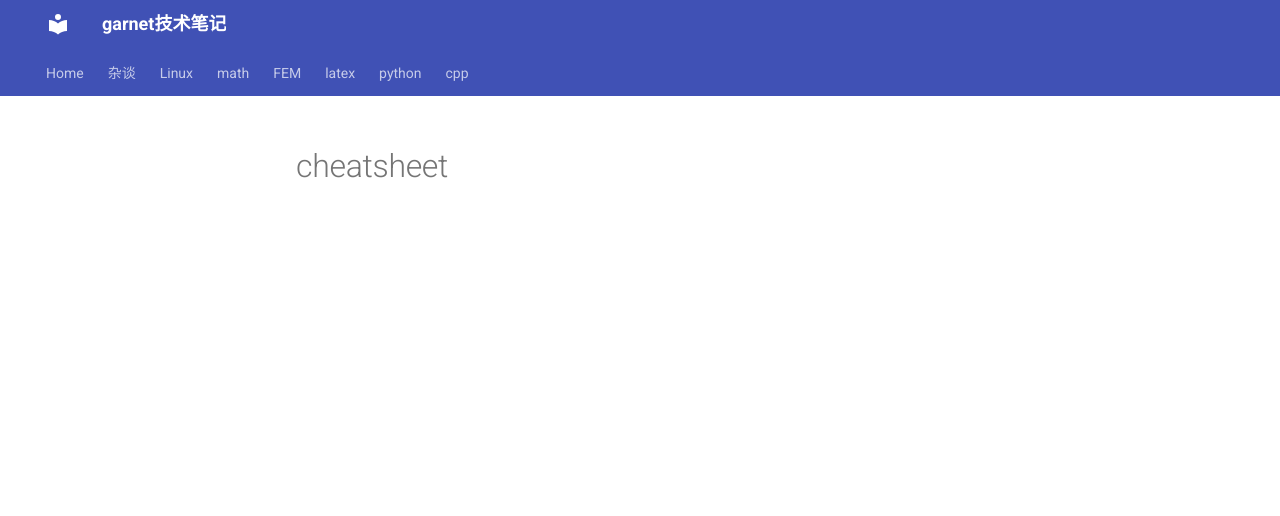
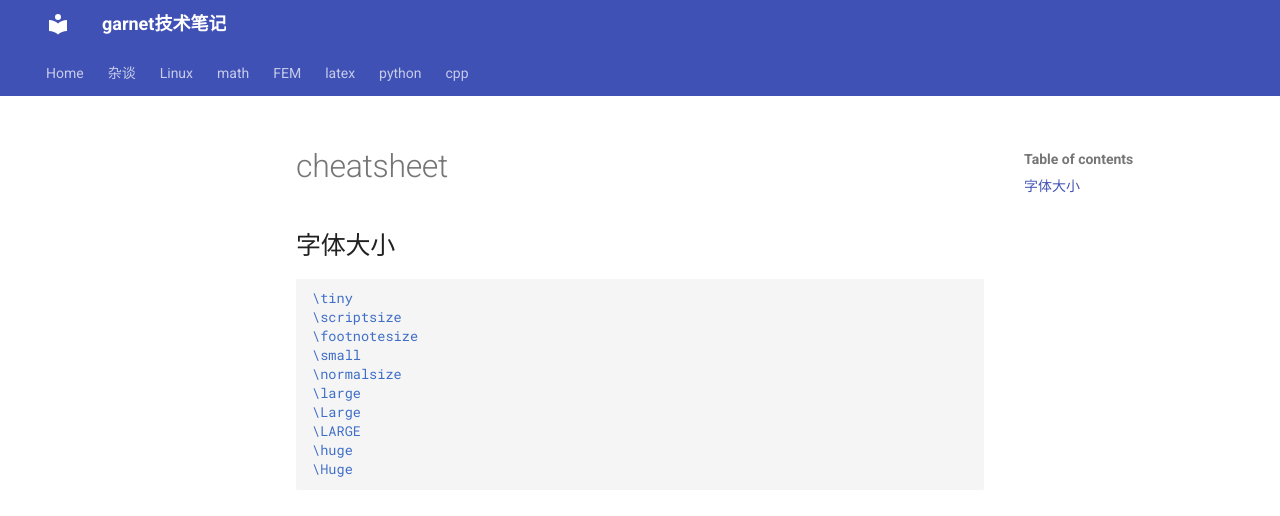
Before and after one commit to ymma98/technotes, an MkDocs documentation site: the page built from docs/latex/cheatsheet.md, in a window 1280 px wide. Shown: the top 516 px of the page. Built offline with MkDocs 1.6.1 and Material for MkDocs 9.7.7, drawn with Linux system fonts in a browser that asks for light colours.

Commit message:
docs/latex/cheatsheet.md updated from https://stackedit.cn/

````diff
--- a/docs/latex/cheatsheet.md
+++ b/docs/latex/cheatsheet.md
@@ -1,6 +1,19 @@
 # cheatsheet
 
+## 字体大小
 
+```tex
+\tiny
+\scriptsize
+\footnotesize
+\small
+\normalsize
+\large
+\Large
+\LARGE
+\huge
+\Huge
+```
 <!--stackedit_data:
-eyJoaXN0b3J5IjpbLTg5MjA1NTA1XX0=
+eyJoaXN0b3J5IjpbMTQ3MTkwNTAxNV19
 -->
````
